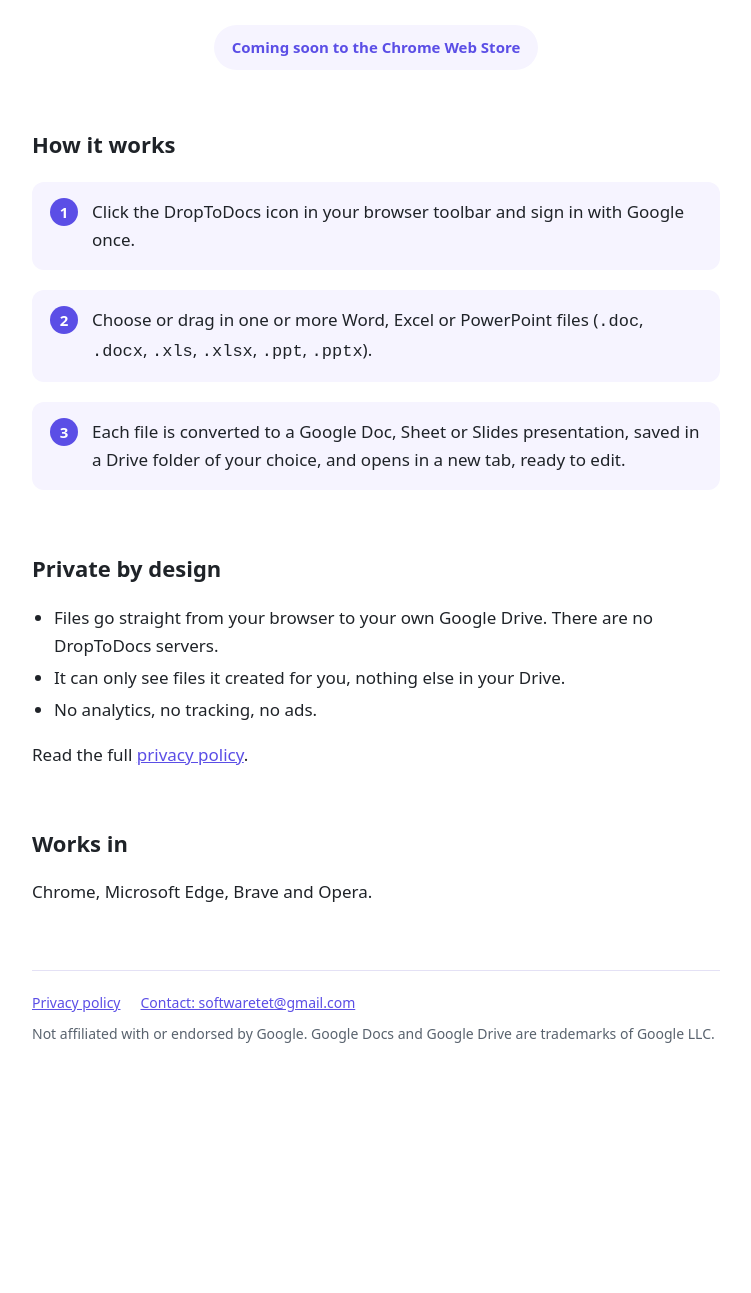
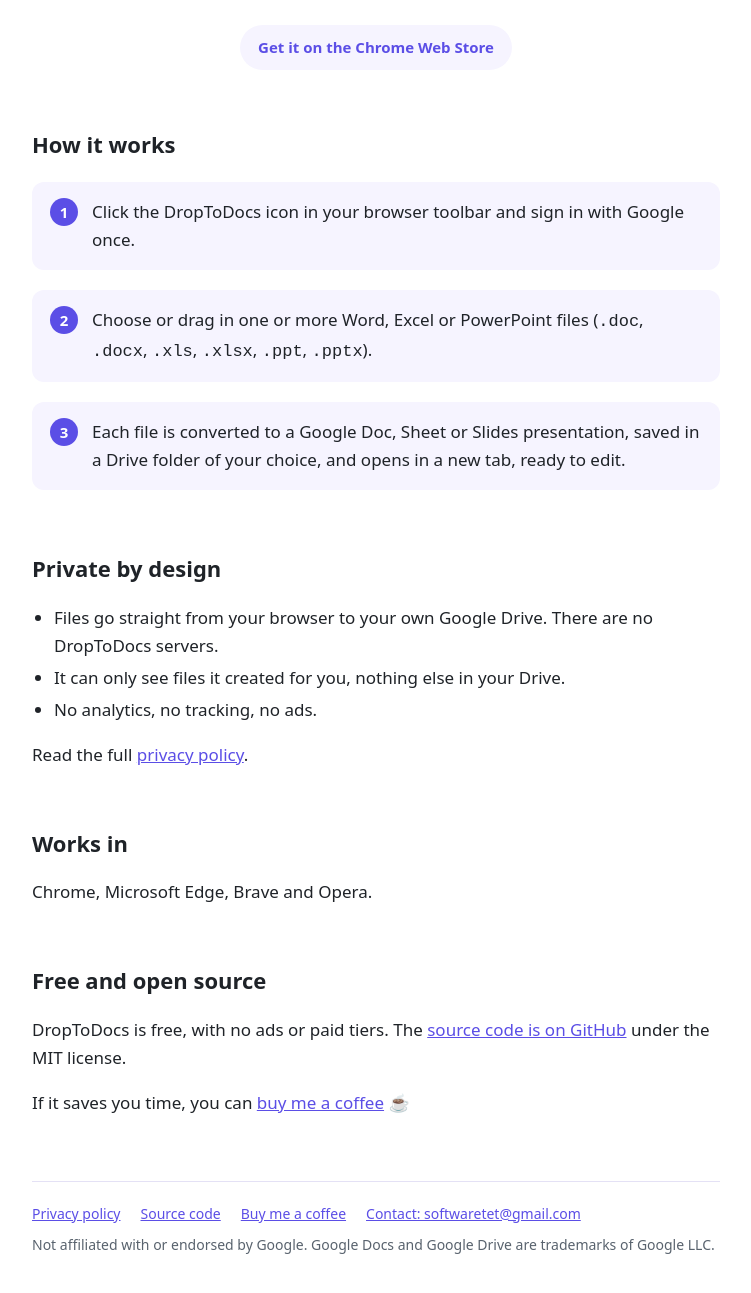
Before and after one commit to TetNT/DropToDocs, a browser extension: page docs/index.html in a window 1280 px wide. Shown: the part 305-1598 px from the top of the page, without its empty margins (264-1015 px from the left). Before the commit the page ends 1414 px from the top, so only its background shows below. Drawn offline with Linux system fonts and the light colour scheme.

Commit message:
Add MIT license, funding link and Chrome Web Store link
- LICENSE (MIT) and .github/FUNDING.yml for Buy Me a Coffee
- Homepage: live store badge, "Free and open source" section, footer links
- README: store link, license and coffee link

Co-Authored-By: Claude Opus 5.5 <noreply@anthropic.com>

```diff
--- a/docs/index.html
+++ b/docs/index.html
@@ -45,7 +45,9 @@
       color: var(--accent);
       font-weight: 600;
       font-size: 15px;
+      text-decoration: none;
     }
+    .badge:hover { text-decoration: underline; }
     h2 { font-size: 22px; margin: 56px 0 16px; }
     ol.steps { list-style: none; counter-reset: step; padding: 0; margin: 0; display: grid; gap: 12px; }
     ol.steps li {
@@ -75,7 +77,7 @@
       <img src="icon.png" alt="DropToDocs icon">
       <h1>DropToDocs</h1>
       <p class="tagline">Drop Office files in, get Google Docs, Sheets and Slides out. No Drive upload menus, no extra clicks.</p>
-      <span class="badge">Coming soon to the Chrome Web Store</span>
+      <a class="badge" href="https://chromewebstore.google.com/detail/droptodocs/figacbdpfaiopjfiabnmpdbfchjnfndl">Get it on the Chrome Web Store</a>
     </section>
 
     <h2>How it works</h2>
@@ -96,8 +98,14 @@
     <h2>Works in</h2>
     <p>Chrome, Microsoft Edge, Brave and Opera.</p>
 
+    <h2>Free and open source</h2>
+    <p>DropToDocs is free, with no ads or paid tiers. The <a href="https://github.com/TetNT/DropToDocs">source code is on GitHub</a> under the MIT license.</p>
+    <p>If it saves you time, you can <a href="https://buymeacoffee.com/appinbound">buy me a coffee</a> ☕</p>
+
     <footer>
       <a href="privacy.html">Privacy policy</a>
+      <a href="https://github.com/TetNT/DropToDocs">Source code</a>
+      <a href="https://buymeacoffee.com/appinbound">Buy me a coffee</a>
       <a href="mailto:softwaretet@gmail.com">Contact: softwaretet@gmail.com</a>
       <span>Not affiliated with or endorsed by Google. Google Docs and Google Drive are trademarks of Google LLC.</span>
     </footer>
```
Also changed, not shown: 3 other files.
